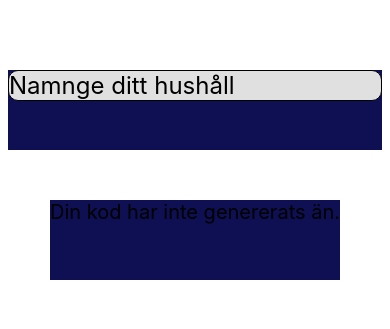
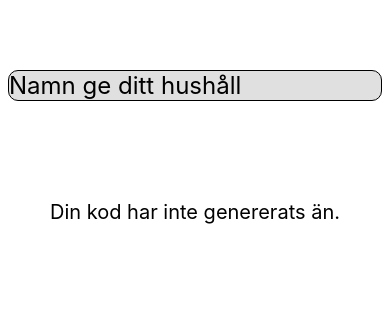
Before and after one commit to FransBillqvist/Hushallet-Suvnet21, a React Native app: screen /CreateScreen in a window 390 px wide. Shown: the part 242-571 px from the top of the page. Built offline with nearby package versions, Linux system fonts and the light colour scheme.

Commit message:
Added a Invitecode generator

```diff
--- a/package.json
+++ b/package.json
@@ -23,10 +23,12 @@
     "expo-constants": "~13.2.4",
     "expo-status-bar": "~1.4.0",
     "firebase": "^9.12.1",
+    "nanoid": "^4.0.0",
     "native-base": "^3.4.18",
     "react": "18.0.0",
     "react-dom": "18.0.0",
     "react-native": "0.69.6",
+    "react-native-get-random-values": "^1.8.0",
     "react-native-safe-area-context": "4.3.1",
     "react-native-screens": "~3.15.0",
     "react-native-svg": "12.3.0",
--- a/src/Screens/CreateScreen.tsx
+++ b/src/Screens/CreateScreen.tsx
@@ -4,23 +4,32 @@ import { GestureResponderEvent, StyleSheet, Text, TextInput, View } from 'react-
 import BigButton from '../Components/Buttons/BigButton';
 import { RootStackParamList } from '../Navigation/RootNavigator';
 import MaterialIcons from 'react-native-vector-icons/MaterialIcons';
+import "react-native-get-random-values";
+import { customAlphabet, nanoid } from 'nanoid';
+import { AntDesign } from '@expo/vector-icons';
 
 type Props = NativeStackScreenProps<RootStackParamList, 'CreateScreen'>;
 
-const code = '';
+
 
 export default function CreateScreen({ navigation }: Props) {
+  const [text, onChangeText] = React.useState("Namn ge ditt hushåll");
+  let code = '';
+  const nanoid = customAlphabet('abcdefghijklmnopqrstuvwxyz0123456789',6);
+  if(text !== "Namn ge ditt hushåll" && text.length > 3){
+    code = nanoid();
+  }
   return (
     <View style={styles.container}>
       <View style={styles.inputsContainer}>
-        <TextInput style={styles.textInput} placeholder='Namnge ditt hushåll'></TextInput>
+        <TextInput style={styles.textInput} onChangeText={onChangeText} value={text}></TextInput>
       </View>
       <View style={styles.spacer}></View>
       <View style={styles.inputsContainer}>
         {code !== '' ? (
           <Text style={styles.showInviteCode}>
             {code}
-            <MaterialIcons name='add-circle-outline' size={24} color='black' />
+            <AntDesign name="copy1" size={24} color="black" />
           </Text>
         ) : (
           <Text style={{ fontSize: 20 }}>Din kod har inte genererats än.</Text>
@@ -51,13 +60,14 @@ const styles = StyleSheet.create({
   inputsContainer: {
     minHeight: 50,
     flexBasis: 80,
-    backgroundColor: '#0f0f53',
+    backgroundColor: '#fff',
     color: '#000000',
   },
   spacer: {
     flexBasis: 50,
   },
   textInput: {
+    minWidth: 300,
     fontSize: 24,
     backgroundColor: '#e0e0e0',
     color: '#000000',
@@ -67,8 +77,8 @@ const styles = StyleSheet.create({
   },
   showInviteCode: {
     fontSize: 24,
-    backgroundColor: '#2b63bf',
-    color: '#00ff00',
+    backgroundColor: '#fff',
+    color: '#000000',
   },
   textForButton: {
     textAlign: 'center',
```
Also changed, not shown: 1 other file (tests, documents, lock files or other folders).
